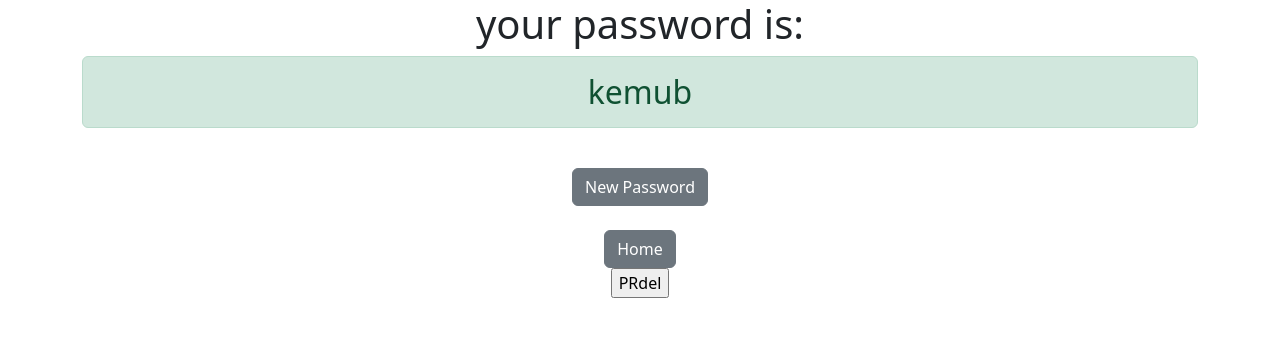
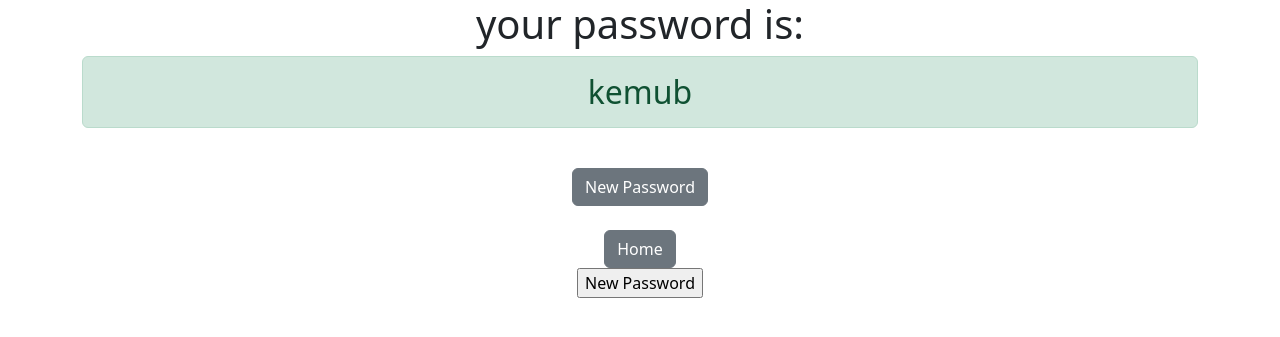
Before and after one commit to TomasBalbinder/Password-Generator, a Django app: page /password/ in a window 1280 px wide. Shown: the top 337 px of the page. Run offline with Django 4.2, Linux system fonts and the light colour scheme.

Commit message:
works but it doesn't well

```diff
--- a/password_generator-project/generator_app/templates/generator_app/password.html
+++ b/password_generator-project/generator_app/templates/generator_app/password.html
@@ -17,9 +17,9 @@
     <br>
     <a href="{% url 'home' %}" class="btn btn-secondary">Home</a>
 
-    <form action="">
+    <form action="{% url 'password' %}">
         <input name="lenght" value="{{ lenght }}" hidden>
-        <input name="uppercase" hidden>
-        <input type="submit" value="PRdel">
+        <input name="uppercase" value="{{ upper }}" hidden>
+        <input type="submit" value="New Password">
         </form>
 </div>
--- a/password_generator-project/generator_app/views.py
+++ b/password_generator-project/generator_app/views.py
@@ -1,3 +1,4 @@
+from hashlib import blake2b
 from django.shortcuts import render
 from django.http import HttpResponse
 import random
@@ -20,8 +21,8 @@ def password(request):
 
     thepassword = ''
 
-
-    if request.GET.get('uppercase'):
+    upper = request.GET.get('uppercase')
+    if upper:
         characters.extend(list('ABCDEFGHIJKLMNOPQRSTUVWXYZ'))
 
     if request.GET.get('numbers'):
@@ -36,4 +37,4 @@ def password(request):
 
 
 
-    return render(request, 'generator_app/password.html', {'password' : thepassword,'lenght': lenght})
+    return render(request, 'generator_app/password.html', {'password' : thepassword,'lenght': lenght, 'upper': upper})
```
